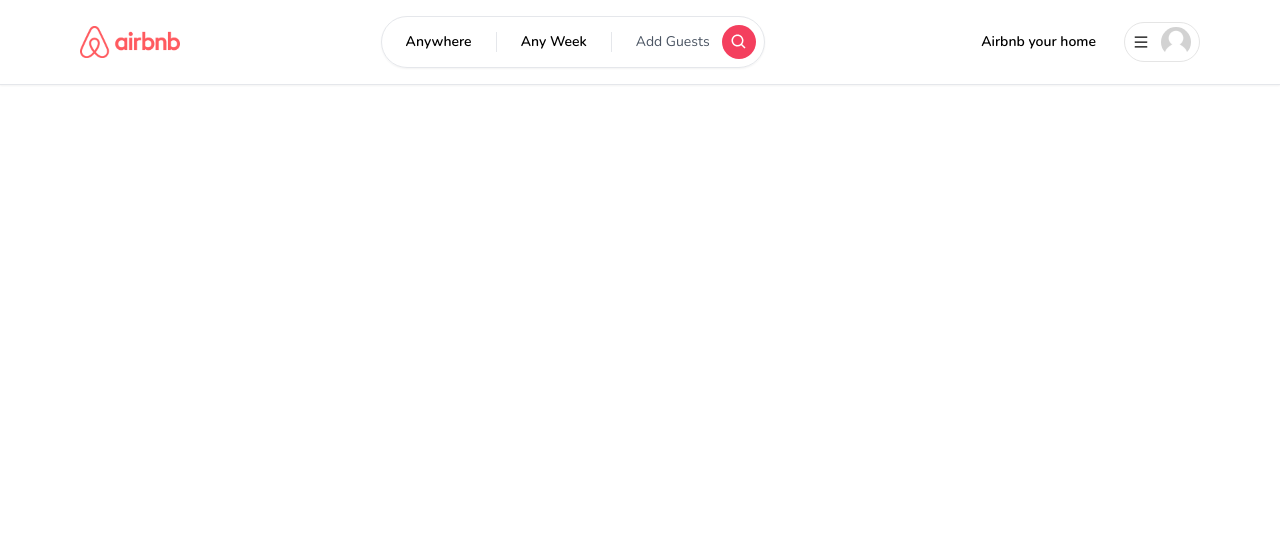
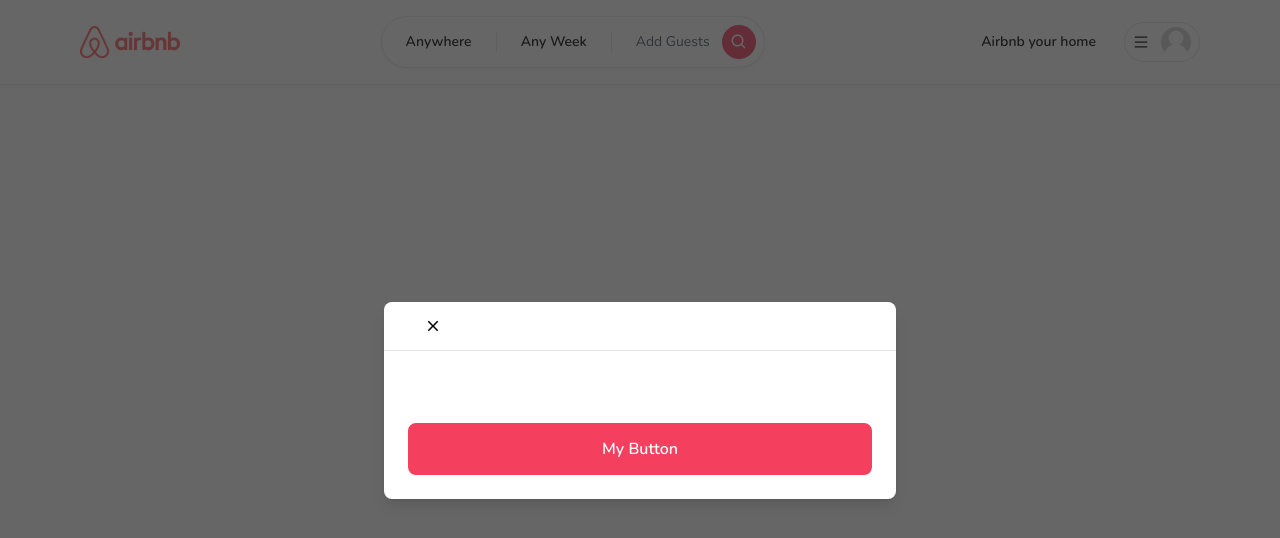
Before and after one commit to abdullah-mamun369/Airbnb-Clone-With-Next-Typescript-Prisma, a Next.js app: page / in a window 1280 px wide. Shown: the top 538 px of the page. Built offline with nearby package versions, Linux system fonts and the light colour scheme.

Commit message:
Modal component is done without button functionality

```diff
--- /dev/null
+++ b/app/Components/Button.tsx
@@ -0,0 +1,37 @@
+import { IconType } from "react-icons/lib";
+
+interface Buttonprops {
+    label: "string";
+    onClick: (e: React.MouseEvent<HTMLButtonElement>) => void;
+    disabled?: boolean;
+    outline?: boolean;
+    small?: boolean;
+    icon?: IconType
+}
+
+const Button: React.FC<Buttonprops> = ({ label, onClick, disabled, outline, small, icon: Icon }) => {
+    return (
+        <button
+            className={`
+        relative disabled:opacity-70 disabled:cursor-not-allowed rounded-lg hover:opacity-70 transition w-full
+        ${outline ? 'bg-white' : 'bg-rose-500'}
+        ${outline ? 'border-black' : 'border-rose-500'}
+        ${outline ? 'text-black' : 'text-white'}
+        ${small ? 'py-1' : 'py-3'}
+        ${small ? 'text-sm' : 'text-md'}
+        ${small ? 'font-light' : 'font-semibold'}
+        ${small ? 'border-[1px]' : 'border-2'}
+        `}
+        >
+            {Icon && (
+                <Icon
+                    size={24}
+                    className="absolute left-4 top-3"
+                />
+            )}
+            {label}
+        </button>
+    );
+};
+
+export default Button;
--- /dev/null
+++ b/app/Components/Modals/Modal.tsx
@@ -0,0 +1,99 @@
+"use client"
+
+import { useCallback, useEffect, useState } from "react";
+import { IoMdClose } from "react-icons/io"
+import Button from "../Button";
+
+
+interface ModalProps {
+    isOpen?: boolean;
+    onClose?: () => void;
+    onSubmit?: () => void;
+    title?: string;
+    body?: React.ReactElement;
+    footer?: React.ReactElement;
+    actionLabel: string;
+    disabled?: boolean;
+    secondaryAction?: () => void;
+    secondaryLabel: string;
+}
+
+const Modal: React.FC<ModalProps> = ({ isOpen, onClose, onSubmit, title, body, footer, actionLabel, disabled, secondaryAction, secondaryLabel }) => {
+
+    const [showModal, setShowModal] = useState(isOpen)
+
+    useEffect(() => {
+        setShowModal(isOpen)
+    }, [isOpen])
+
+    const handleClose = useCallback(() => {
+        if (disabled) {
+            return
+        }
+
+        setShowModal(false);
+        setTimeout(() => {
+            onClose();
+        }, 300)
+    }, [disabled, onClose])
+
+    const handleSubmit = useCallback(() => {
+        if (disabled) {
+            return;
+        }
+
+        onSubmit();
+
+    }, [disabled, onSubmit])
+
+    const handleSecondaryAction = useCallback(() => {
+        if (disabled || !secondaryAction) {
+            return
+        }
+
+        secondaryAction()
+
+    }, [disabled, secondaryAction])
+
+    if (!isOpen) {
+        return null;
+    }
+
+    return (
+        <>
+            <div className="justify-center items-center flex overflow-x-hidden overflow-y-auto fixed inset-0 z-50 outline-none bg-neutral-800/70">
+                <div className="relative w-full md:w-4/6 lg:w-3/6 xl:w-2/5 my-6 mx-auto h-full lg:h-auto md:h-auto">
+                    <div className={`
+                    translate duration-300 h-full
+                    ${showModal ? 'translate-y-0' : 'translate-y-full'}
+                    ${showModal ? 'opacity-100' : 'opacity-0'}
+                    `}>
+                        <div className="translate h-full lg:h-auto md:h-auto border-0 rounded-lg shadow-lg relative flex flex-col w-full bg-white outline-none focus:outline-none">
+                            <div className="flex items-center p-6 rounded-t justify-center relative border-b-[1px]">
+                                <button
+                                    onClick={handleClose}
+                                    className="p-1 border-0 hover:opacity-50 transition absolute left-9"
+                                >
+                                    <IoMdClose size={18} />
+                                </button>
+                                <div>
+                                    {title}
+                                </div>
+                            </div>
+                            <div className="relative p-6 flex-auto">
+                                {body}
+                            </div>
+                            <div className="flex flex-col gap-2 p-6">
+                                <div className="flex flex-row items-center gap-4 w-full">
+                                    <Button label="My Button" />
+                                </div>
+                            </div>
+                        </div>
+                    </div>
+                </div>
+            </div>
+        </>
+    );
+};
+
+export default Modal;
--- a/app/layout.tsx
+++ b/app/layout.tsx
@@ -1,3 +1,4 @@
+import Modal from './Components/Modals/Modal'
 import Navbar from './Components/Navbar/Navbar'
 import './globals.css'
 import { Nunito } from 'next/font/google'
@@ -22,6 +23,7 @@
     <html lang="en">
 
       <body className={font.className}>
+        <Modal isOpen />
         <Navbar />
         {children}
       </body>
```
